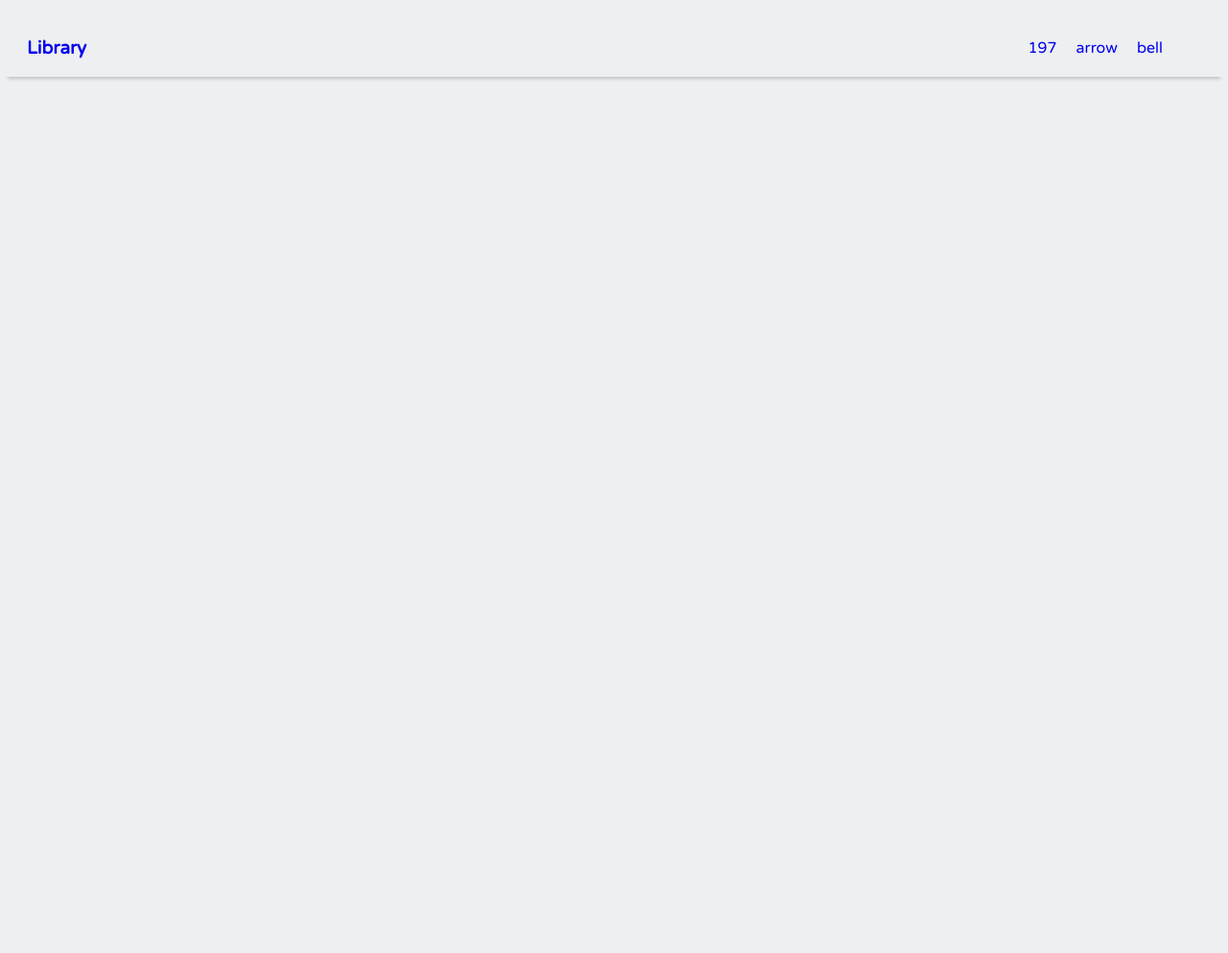
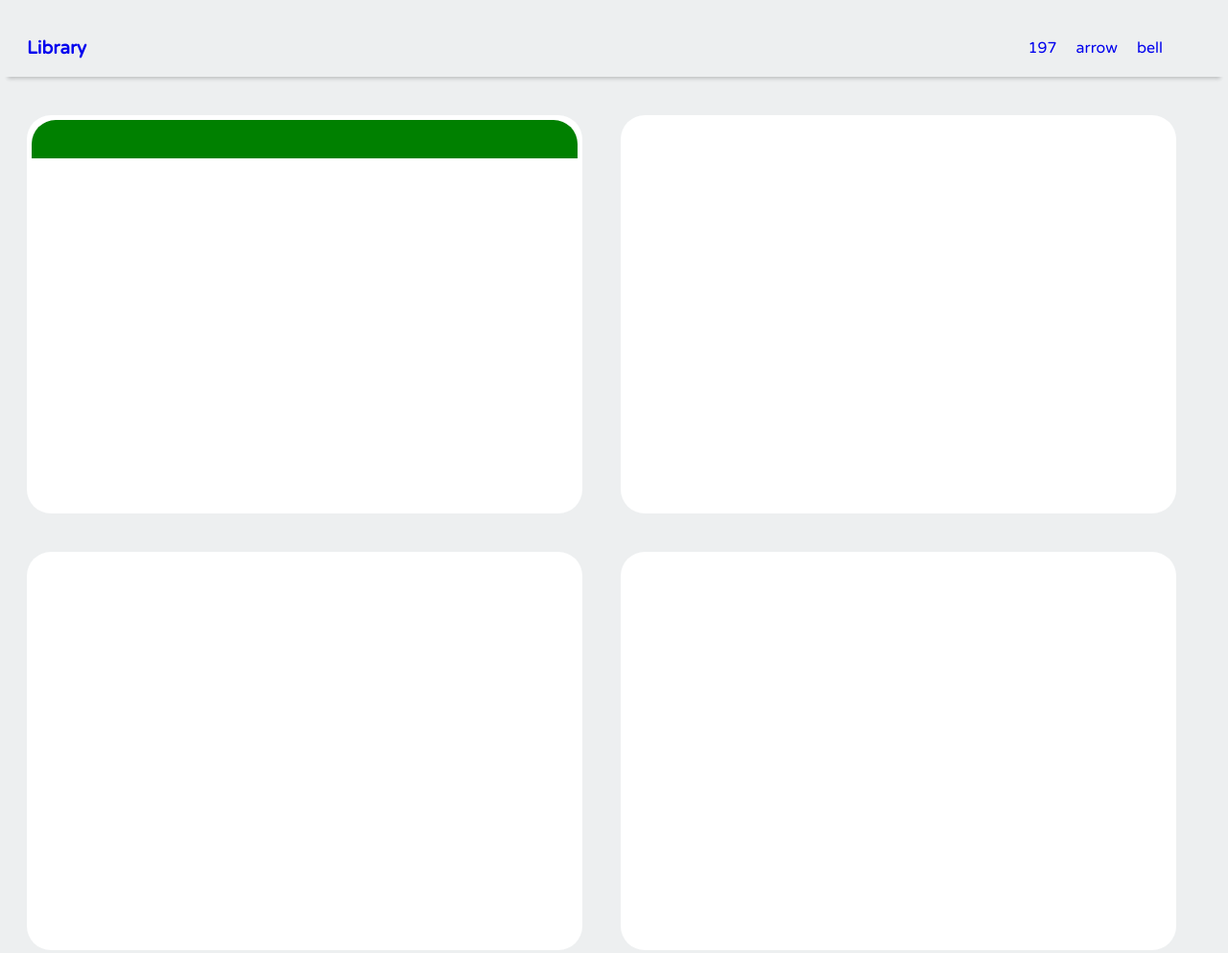
Before and after one commit to bborealis/treehouse_library, a plain HTML site: page index.html in a window 1280 px wide. Shown: the whole page at 96% size. Before the commit the page ends 800 px from the top, so only its background shows below. Drawn offline with Linux system fonts and the light colour scheme.

Commit message:
add grid for courses

```diff
--- a/css/styles.css
+++ b/css/styles.css
@@ -37,3 +37,29 @@ h1, h3, p, li  {
 body {
   background : #edeff0;
 }
+
+#content {
+  height : 900px;
+}
+.course {
+  background : rgb(255,255,255);
+  width : 45%;
+  float : left;
+  height : 45%;
+  padding: 5px;
+  border-radius : 25px;
+  margin : 20px;
+}
+
+#java .course-header {
+  background : green;
+  background-size : cover;
+  width : 100%;
+}
+
+.course-header {
+  width : 100%;
+  height : 40px;
+  border-top-right-radius: 25px;
+  border-top-left-radius: 25px;
+}
--- a/index.html
+++ b/index.html
@@ -18,7 +18,23 @@
             <li><a href="#">bell<img src="" alt="" /></a></li>
           </ul>
         </ul>
+      </div>
+      <div id="content">
+        <div class="course" id="java">
+          <div class="course-header">
 
+          </div>
+
+        </div>
+        <div class="course" id="django">
+
+        </div>
+        <div class="course" id="woocommerce">
+
+        </div>
+        <div class="course" id="javafx">
+
+        </div>
       </div>
 
     </div>
```
